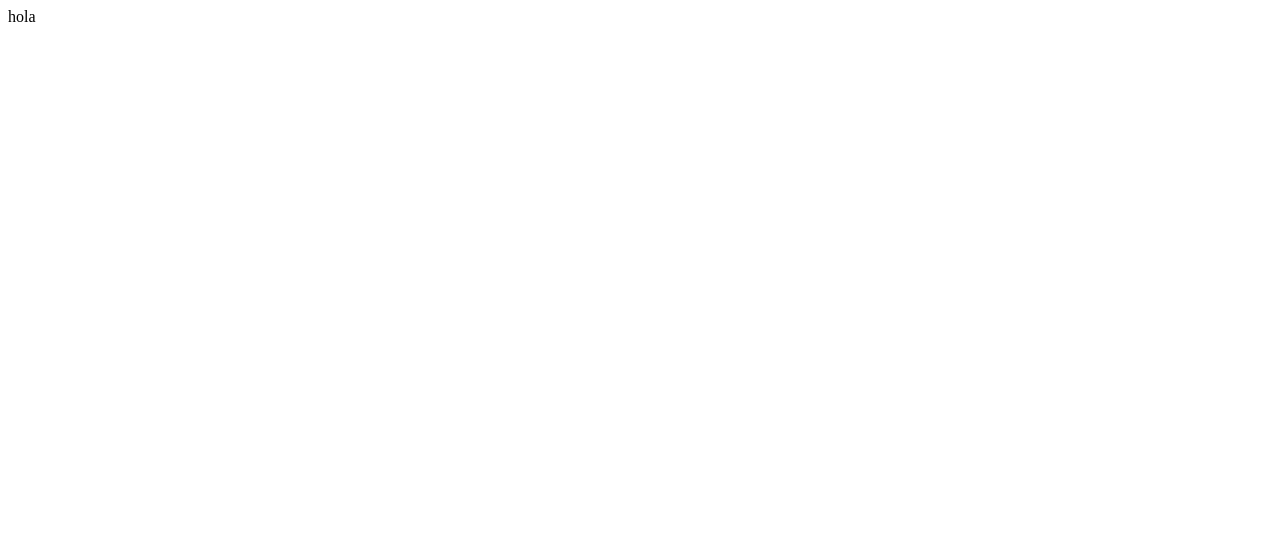
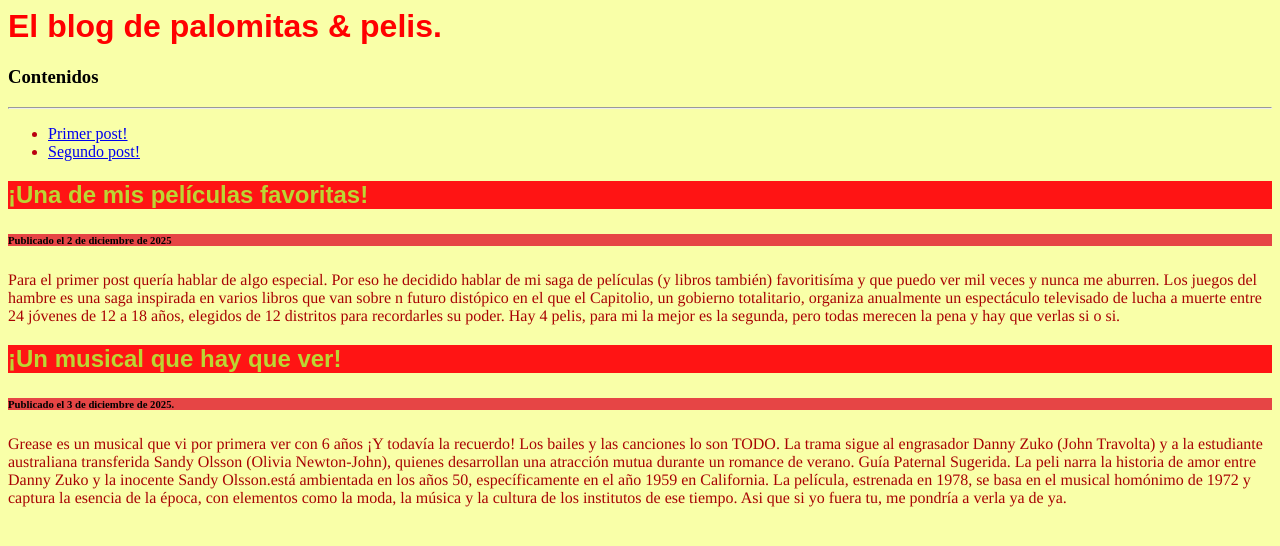
Before and after one commit to isabellathebest/isabellathebest.github.io, a plain HTML site: page index.html in a window 1280 px wide. Drawn offline with Linux system fonts and the light colour scheme.

Commit message:
Update index.html

```diff
--- a/index.html
+++ b/index.html
@@ -1,3 +1,54 @@
-<html><body>
-  hola
-</body></html>
+<html>
+    <head>
+        <meta charset="utf-8">
+        <title>Project: Blog</title>
+        <style>
+            body{background-color:rgb(249, 255, 168);}
+            p{
+                font-family:Times;
+                text-aling:left;
+                color:rgb(168, 3, 3);
+
+            }
+            h1{
+                color:rgb(255, 0, 0);
+                font-family:fantasy;
+            }
+            h2{
+                color:rgb(187, 214, 51);
+                font-family:fantasy;
+                background-color:rgb(255, 20, 20)
+
+            }
+            li{color:rgb(186, 0, 16);}
+            h6{background-color:rgb(230, 69, 69)}
+        </style>
+    </head>
+    <body>
+
+        <h1>El blog de palomitas & pelis.</h1>
+
+        <h3>Contenidos</h3>
+        <!--linea-->
+        <hr>
+        <ul>
+            <li><a href="#primer">Primer post!</a></li>
+             <li><a href="#segundo">Segundo post!</a></li>
+            </ul>
+
+        <h2 id="primer"> ¡Una de mis películas favoritas!</h2>
+        <h6>Publicado el 2 de diciembre de 2025</h6>
+
+        <p>Para el primer post quería hablar de algo especial. Por eso he decidido hablar de mi saga de películas (y libros también) favoritisíma y que puedo ver mil veces y nunca me aburren.
+ Los juegos del hambre es una saga inspirada en varios libros que van sobre n futuro distópico en el que el Capitolio, un gobierno totalitario, organiza anualmente un espectáculo televisado de lucha a muerte entre 24 jóvenes de 12 a 18 años, elegidos de 12 distritos para recordarles su poder. Hay 4 pelis, para mi la mejor es la segunda, pero todas merecen la pena y hay que verlas si o si.
+        </p>
+
+ <h2 id="segundo">¡Un musical que hay que ver!</h2>
+ <h6>Publicado el 3 de diciembre de 2025.</h6>
+ <p>Grease es un musical que vi por primera ver con 6 años ¡Y todavía la recuerdo! Los bailes y las canciones lo son TODO. La trama sigue al engrasador Danny Zuko (John Travolta) y a la estudiante australiana transferida Sandy Olsson (Olivia Newton-John), quienes desarrollan una atracción mutua durante un romance de verano. Guía Paternal Sugerida. La peli narra la historia de amor entre Danny Zuko y la inocente Sandy Olsson.está ambientada en los años 50, específicamente en el año 1959 en California. La película, estrenada en 1978, se basa en el musical homónimo de 1972 y captura la esencia de la época, con elementos como la moda, la música y la cultura de los institutos de ese tiempo. Asi que si yo fuera tu, me pondría a verla ya de ya.</p>
+
+
+
+    </body>
+
+</html>
```
